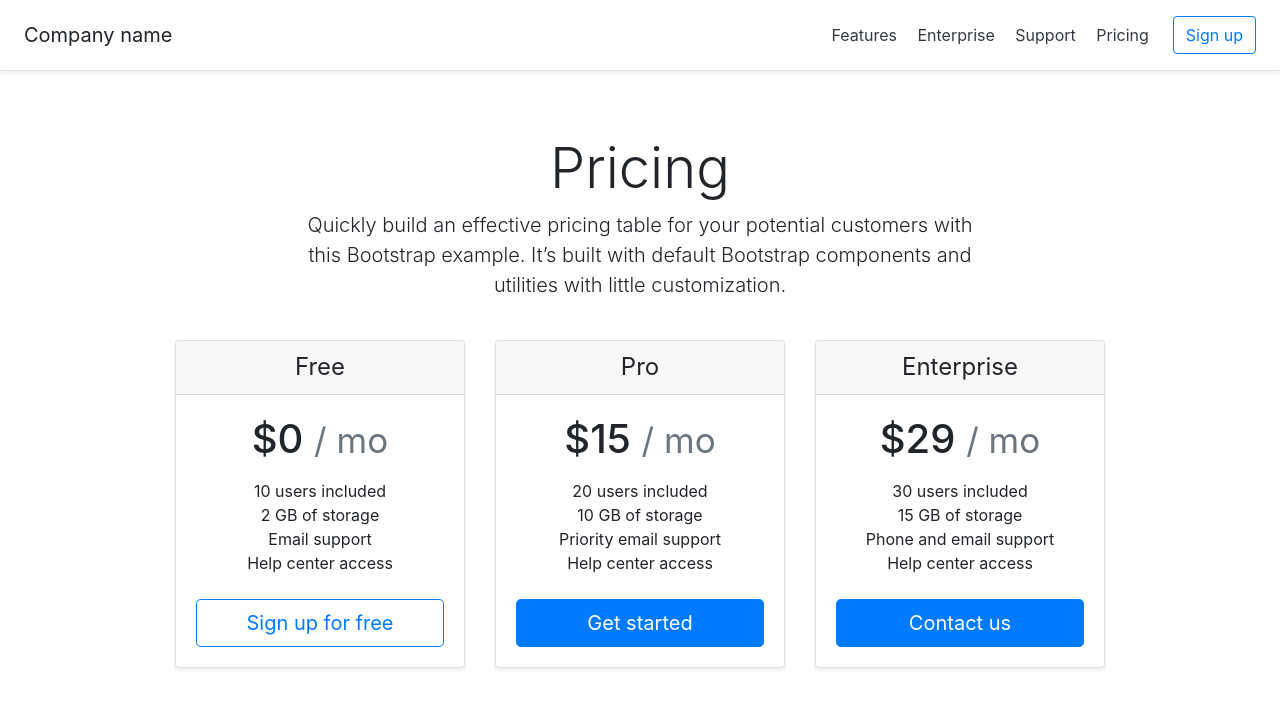
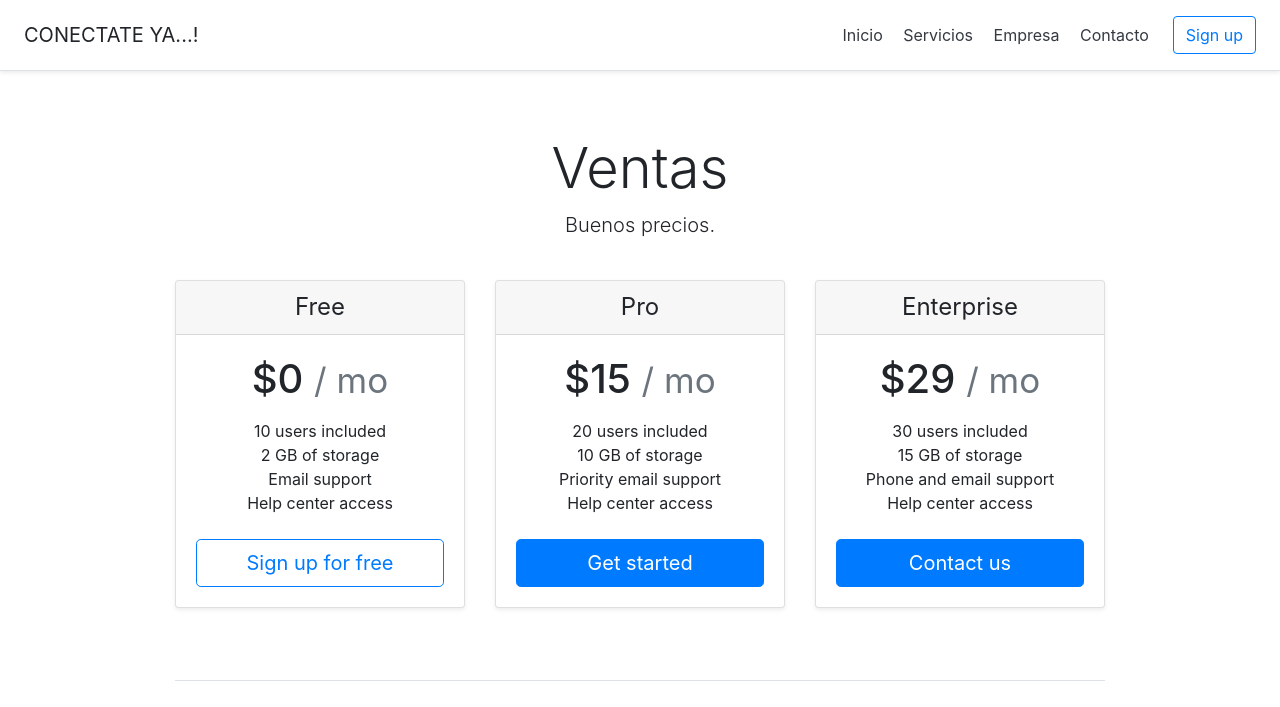
Before and after one commit to IngLds33/electivaCriping, a plain HTML site: page index.html in a window 1280 px wide. Shown: the top 707 px of the page. Drawn offline with nearby package versions, Linux system fonts and the light colour scheme.

Commit message:
Mejora del menú

```diff
--- a/index.html
+++ b/index.html
@@ -34,19 +34,19 @@
   </head>
   <body>
     <div class="d-flex flex-column flex-md-row align-items-center p-3 px-md-4 mb-3 bg-white border-bottom shadow-sm">
-  <h5 class="my-0 mr-md-auto font-weight-normal">Company name</h5>
+  <h5 class="my-0 mr-md-auto font-weight-normal">CONECTATE YA...!</h5>
   <nav class="my-2 my-md-0 mr-md-3">
-    <a class="p-2 text-dark" href="#">Features</a>
-    <a class="p-2 text-dark" href="#">Enterprise</a>
-    <a class="p-2 text-dark" href="#">Support</a>
-    <a class="p-2 text-dark" href="#">Pricing</a>
+    <a class="p-2 text-dark" href="#">Inicio</a>
+    <a class="p-2 text-dark" href="#">Servicios</a>
+    <a class="p-2 text-dark" href="#">Empresa</a>
+    <a class="p-2 text-dark" href="#">Contacto</a>
   </nav>
   <a class="btn btn-outline-primary" href="#">Sign up</a>
 </div>
 
 <div class="pricing-header px-3 py-3 pt-md-5 pb-md-4 mx-auto text-center">
-  <h1 class="display-4">Pricing</h1>
-  <p class="lead">Quickly build an effective pricing table for your potential customers with this Bootstrap example. It’s built with default Bootstrap components and utilities with little customization.</p>
+  <h1 class="display-4">Ventas</h1>
+  <p class="lead">Buenos precios.</p>
 </div>
 
 <div class="container">
```
Also changed, not shown: contacto.html (added).
